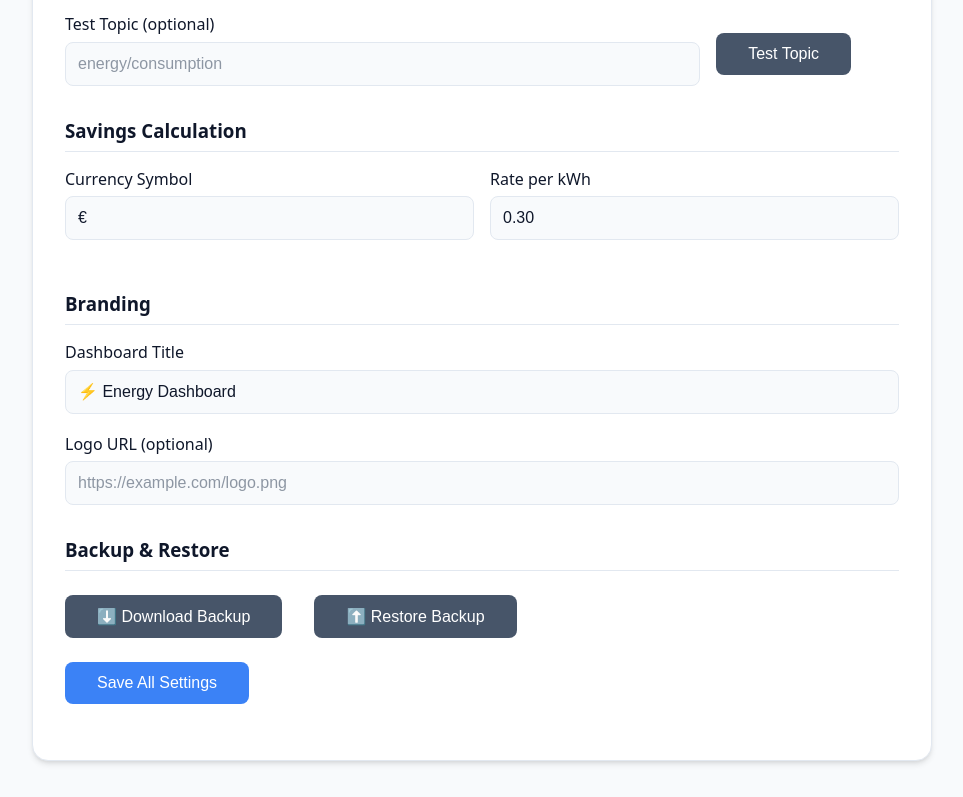
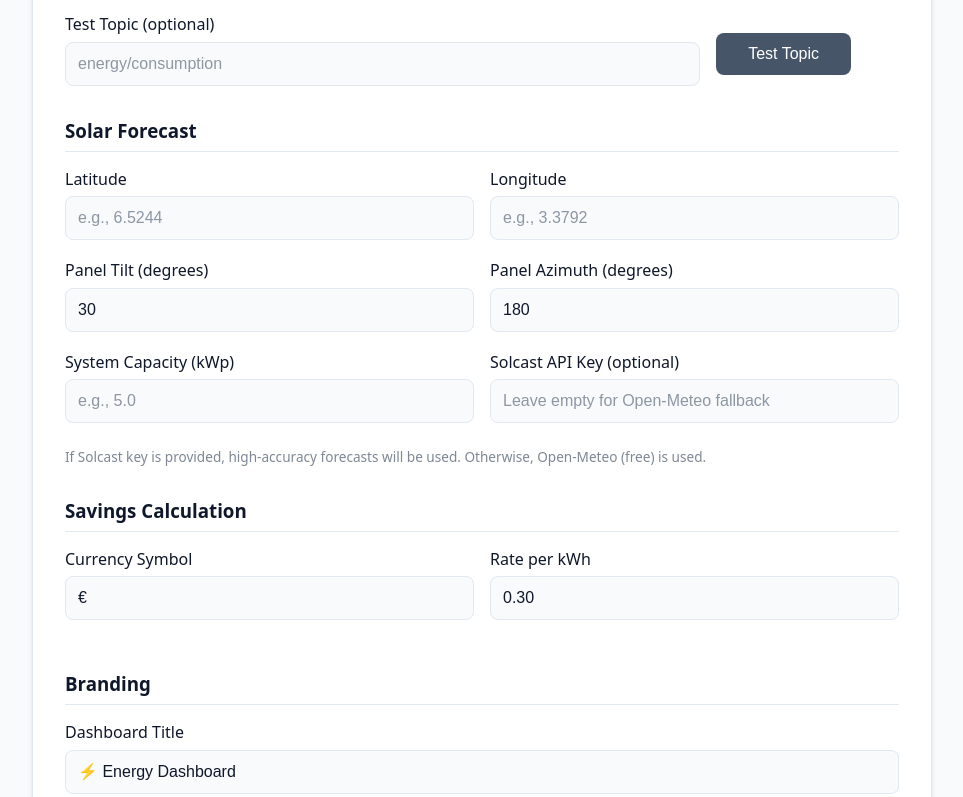
Before and after one commit to ashipaek0/energy-dashboard, a website: page public/settings.html in a window 1280 px wide. Shown: the part 2415-3212 px from the top of the page, without its empty margins (158-1121 px from the left). Drawn offline with Linux system fonts and the light colour scheme; no server answers.

Commit message:
Auto-commit 2026-04-18 15:43:06

```diff
--- a/public/settings.html
+++ b/public/settings.html
@@ -103,15 +103,6 @@
     .theme-toggle:hover {
       background: var(--accent);
       color: white;
-    }
-    .backup-row {
-      display: flex;
-      gap: 1rem;
-      align-items: center;
-      flex-wrap: wrap;
-    }
-    #restore-file {
-      display: none;
     }
   </style>
 </head>
@@ -276,6 +267,40 @@
         <span id="topic-test-status" class="test-status"></span>
       </div>
 
+      <!-- Solar Forecast -->
+      <h3>Solar Forecast</h3>
+      <div class="form-row">
+        <div class="form-group">
+          <label>Latitude</label>
+          <input name="solar_latitude" placeholder="e.g., 6.5244">
+        </div>
+        <div class="form-group">
+          <label>Longitude</label>
+          <input name="solar_longitude" placeholder="e.g., 3.3792">
+        </div>
+      </div>
+      <div class="form-row">
+        <div class="form-group">
+          <label>Panel Tilt (degrees)</label>
+          <input name="solar_tilt" value="30" placeholder="30">
+        </div>
+        <div class="form-group">
+          <label>Panel Azimuth (degrees)</label>
+          <input name="solar_azimuth" value="180" placeholder="180 (South)">
+        </div>
+      </div>
+      <div class="form-row">
+        <div class="form-group">
+          <label>System Capacity (kWp)</label>
+          <input name="solar_capacity_kwp" placeholder="e.g., 5.0">
+        </div>
+        <div class="form-group">
+          <label>Solcast API Key (optional)</label>
+          <input type="password" name="solcast_api_key" placeholder="Leave empty for Open-Meteo fallback">
+        </div>
+      </div>
+      <div class="note">If Solcast key is provided, high‑accuracy forecasts will be used. Otherwise, Open‑Meteo (free) is used.</div>
+
       <!-- Savings -->
       <h3>Savings Calculation</h3>
       <div class="form-row">
--- a/public/settings.js
+++ b/public/settings.js
@@ -152,7 +152,6 @@ document.getElementById('backup-btn').addEventListener('click', async function()
   showStatus(backupStatus, 'Generating backup file...', 'info');
 
   try {
-    // Trigger download
     window.location.href = '/api/backup';
     showStatus(backupStatus, '✅ Backup download started', 'success');
   } catch (e) {
```
